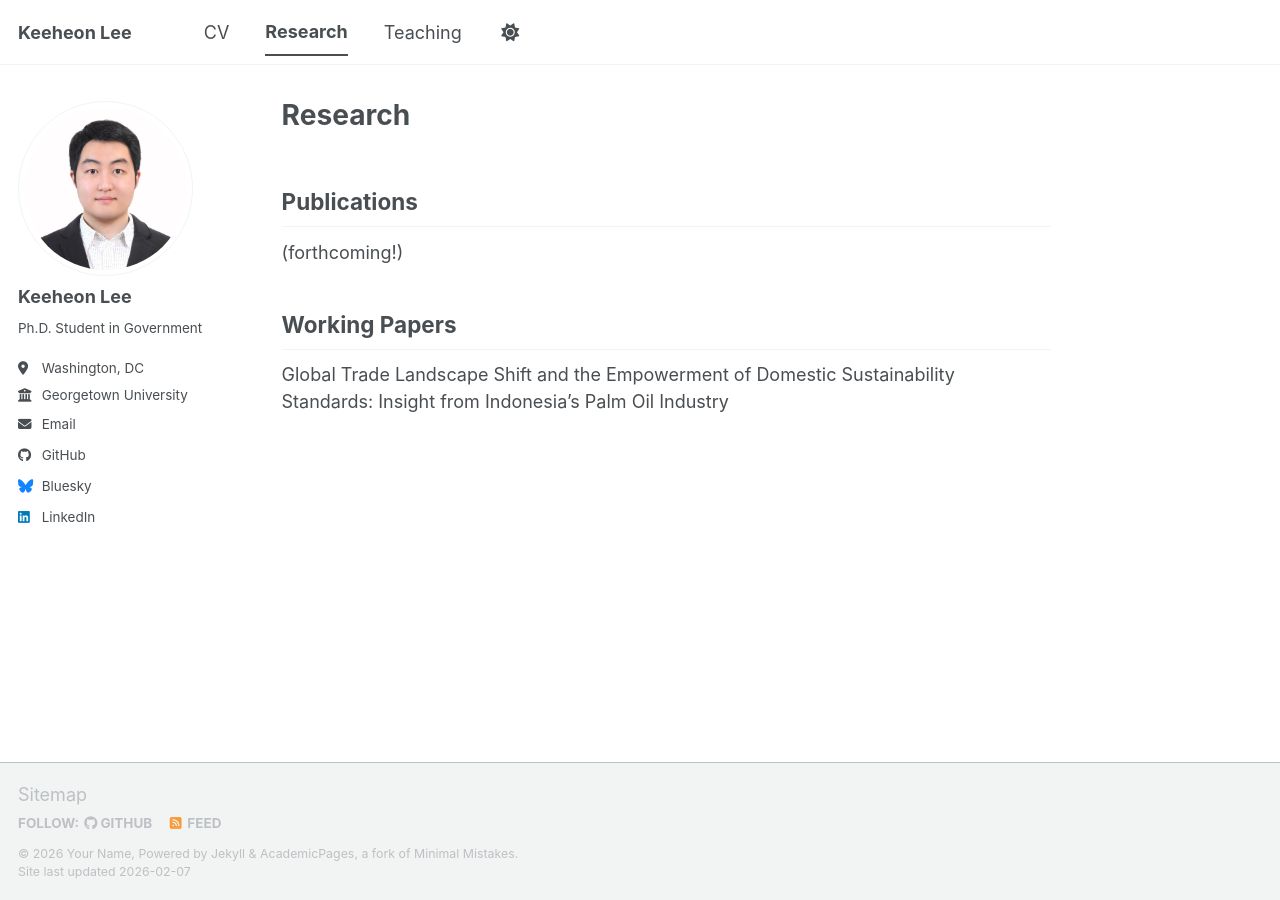
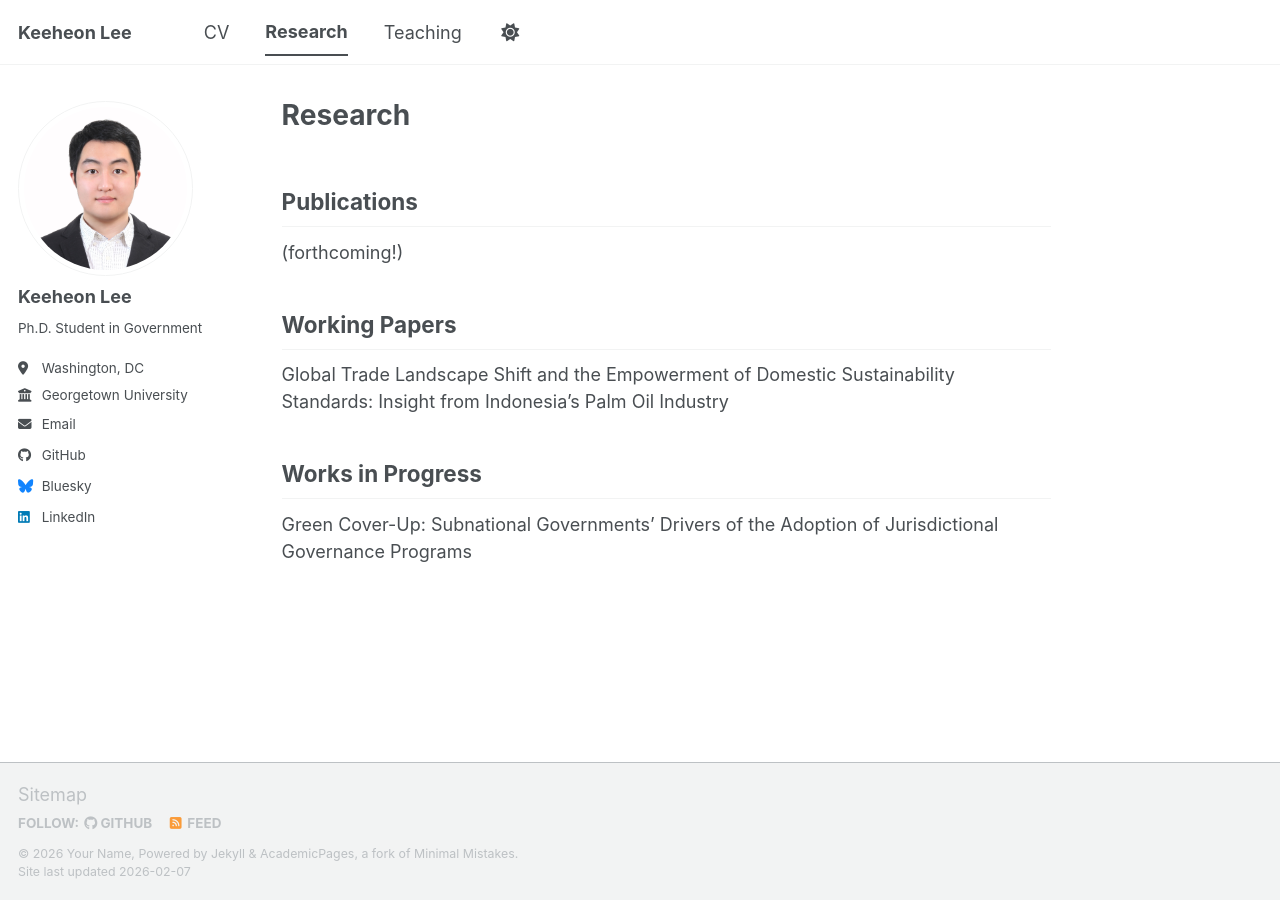
Before and after one commit to keeheon-lee/keeheon-lee.github.io, a Jekyll site: the page built from _pages/research.md, in a window 1280 px wide. Built offline with Jekyll 4.4.1, drawn with Linux system fonts in a browser that asks for light colours; a script bundle is joined from its source files by our own code; library files that are not in the unit come from our copies.

Commit message:
Update research.md

```diff
--- a/_pages/research.md
+++ b/_pages/research.md
@@ -11,3 +11,7 @@ author_profile: true
 ## Working Papers
 
 Global Trade Landscape Shift and the Empowerment of Domestic Sustainability Standards: Insight from Indonesia's Palm Oil Industry
+
+## Works in Progress
+
+Green Cover-Up: Subnational Governments' Drivers of the Adoption of Jurisdictional Governance Programs
```
